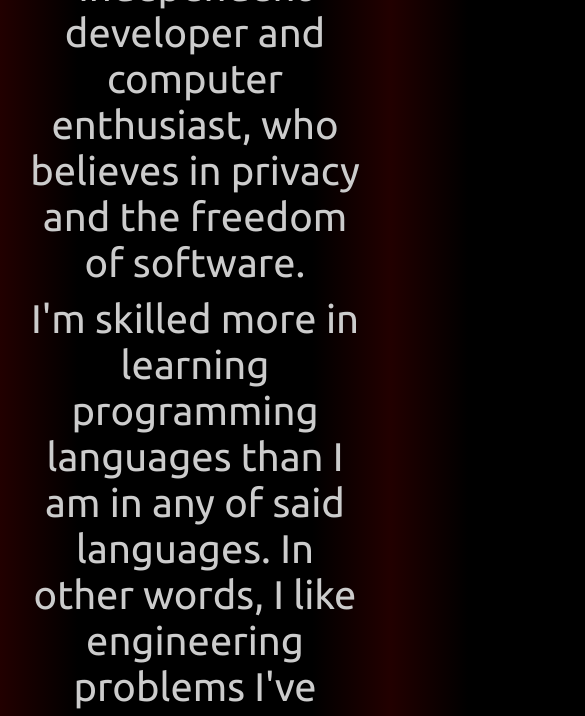
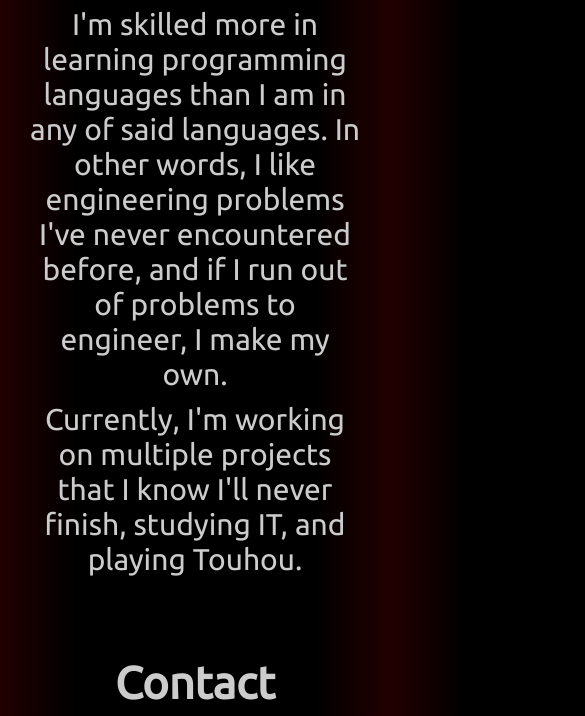
Before and after one commit to 64-Tesseract/64-tesseract.github.io, a plain HTML site: page index.html in a window 390 px wide. Shown: the part 600-1316 px from the top of the page, 585 px wide, since content can reach past the window. Drawn offline with Linux system fonts and the light colour scheme.

Commit message:
Decreased phone zoom
2 -> 1.5

```diff
--- a/styles.css
+++ b/styles.css
@@ -153,7 +153,7 @@ h3.game-title {
 
 @media (max-width: 1280px) {
     :root {
-        --phoneZoom: 2;
+        --phoneZoom: 1.5;
     }
 
     h1.header-title {
```
